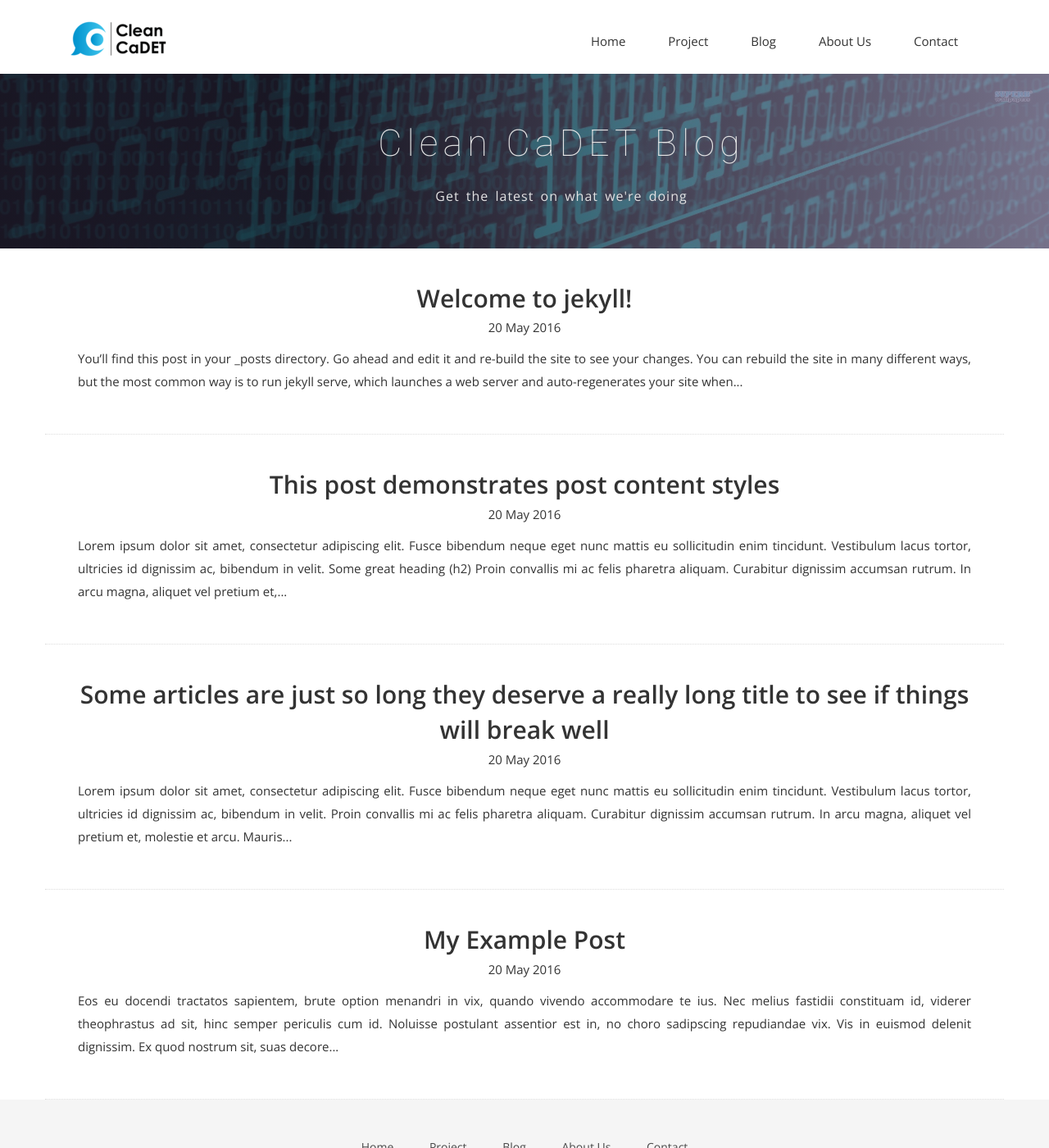
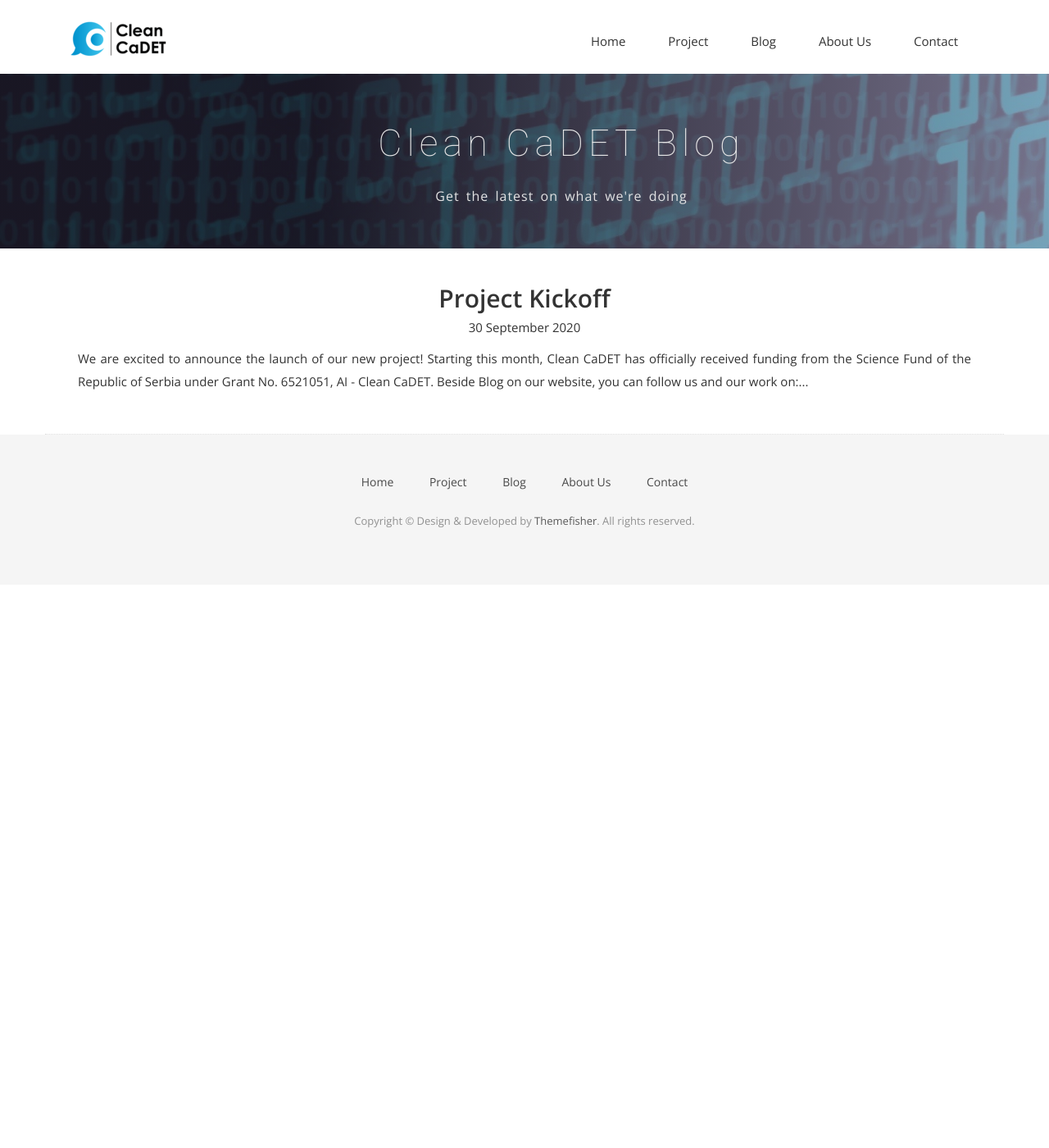
Before and after one commit to Clean-CaDET/clean-cadet.github.io, a Jekyll site: the page built from blog.html, in a window 1280 px wide and 1400 px high. Shown: the whole window at 82% size. Built offline with Jekyll 4.4.1, drawn with Linux system fonts in a browser that asks for light colours; nearby versions of some CDN libraries; some web fonts are replaced.

Commit message:
Project kickoff blog post.

````diff
--- a/_posts/2016-05-20-my-example-post.md
+++ /dev/null
@@ -1,12 +0,0 @@
----
-layout: post
----
-
-Eos eu docendi tractatos sapientem, brute option menandri in vix, quando vivendo accommodare te ius. Nec melius fastidii constituam id, viderer theophrastus ad sit, hinc semper periculis cum id. Noluisse postulant assentior est in, no choro sadipscing repudiandae vix. Vis in euismod delenit dignissim. Ex quod nostrum sit, suas decore animal id ius, nobis solet detracto quo te.
-
-{% comment %}
-Might you have an include in your theme? Why not try it here!
-{% include my-themes-great-include.html %}
-{% endcomment %}
-
-No laudem altera adolescens has, volumus lucilius eum no. Eam ei nulla audiam efficiantur. Suas affert per no, ei tale nibh sea. Sea ne magna harum, in denique scriptorem sea, cetero alienum tibique ei eos. Labores persequeris referrentur eos ei.
--- a/_posts/2016-05-20-super-long-article.md
+++ /dev/null
@@ -1,10 +0,0 @@
----
-layout: post
-title: "Some articles are just so long they deserve a really long title to see if things will break well"
----
-
-Lorem ipsum dolor sit amet, consectetur adipiscing elit. Fusce bibendum neque eget nunc mattis eu sollicitudin enim tincidunt. Vestibulum lacus tortor, ultricies id dignissim ac, bibendum in velit. Proin convallis mi ac felis pharetra aliquam. Curabitur dignissim accumsan rutrum. In arcu magna, aliquet vel pretium et, molestie et arcu. Mauris lobortis nulla et felis ullamcorper bibendum. Phasellus et hendrerit mauris. Proin eget nibh a massa vestibulum pretium. Suspendisse eu nisl a ante aliquet bibendum quis a nunc. Praesent varius interdum vehicula. Aenean risus libero, placerat at vestibulum eget, ultricies eu enim. Praesent nulla tortor, malesuada adipiscing adipiscing sollicitudin, adipiscing eget est.
-
-Lorem ipsum dolor sit amet, consectetur adipiscing elit. Fusce bibendum neque eget nunc mattis eu sollicitudin enim tincidunt. Vestibulum lacus tortor, ultricies id dignissim ac, bibendum in velit. Proin convallis mi ac felis pharetra aliquam. Curabitur dignissim accumsan rutrum. In arcu magna, aliquet vel pretium et, molestie et arcu. Mauris lobortis nulla et felis ullamcorper bibendum. Phasellus et hendrerit mauris. Proin eget nibh a massa vestibulum pretium. Suspendisse eu nisl a ante aliquet bibendum quis a nunc. Praesent varius interdum vehicula. Aenean risus libero, placerat at vestibulum eget, ultricies eu enim. Praesent nulla tortor, malesuada adipiscing adipiscing sollicitudin, adipiscing eget est.
-
-Lorem ipsum dolor sit amet, consectetur adipiscing elit. Fusce bibendum neque eget nunc mattis eu sollicitudin enim tincidunt. Vestibulum lacus tortor, ultricies id dignissim ac, bibendum in velit. Proin convallis mi ac felis pharetra aliquam. Curabitur dignissim accumsan rutrum. In arcu magna, aliquet vel pretium et, molestie et arcu. Mauris lobortis nulla et felis ullamcorper bibendum. Phasellus et hendrerit mauris. Proin eget nibh a massa vestibulum pretium. Suspendisse eu nisl a ante aliquet bibendum quis a nunc. Praesent varius interdum vehicula. Aenean risus libero, placerat at vestibulum eget, ultricies eu enim. Praesent nulla tortor, malesuada adipiscing adipiscing sollicitudin, adipiscing eget est.
--- a/_posts/2016-05-20-this-post-demonstrates-post-content-styles.md
+++ /dev/null
@@ -1,87 +0,0 @@
----
-layout: post
-title: "This post demonstrates post content styles"
-author: "Bart Simpson"
-meta: "Springfield"
----
-
-Lorem ipsum dolor sit amet, consectetur adipiscing elit. Fusce bibendum neque eget nunc mattis eu sollicitudin enim tincidunt. Vestibulum lacus tortor, ultricies id dignissim ac, bibendum in velit.
-
-## Some great heading (h2)
-
-Proin convallis mi ac felis pharetra aliquam. Curabitur dignissim accumsan rutrum. In arcu magna, aliquet vel pretium et, molestie et arcu.
-
-Mauris lobortis nulla et felis ullamcorper bibendum. Phasellus et hendrerit mauris. Proin eget nibh a massa vestibulum pretium. Suspendisse eu nisl a ante aliquet bibendum quis a nunc. Praesent varius interdum vehicula. Aenean risus libero, placerat at vestibulum eget, ultricies eu enim. Praesent nulla tortor, malesuada adipiscing adipiscing sollicitudin, adipiscing eget est.
-
-## Another great heading (h2)
-
-Lorem ipsum dolor sit amet, consectetur adipiscing elit. Fusce bibendum neque eget nunc mattis eu sollicitudin enim tincidunt. Vestibulum lacus tortor, ultricies id dignissim ac, bibendum in velit.
-
-### Some great subheading (h3)
-
-Proin convallis mi ac felis pharetra aliquam. Curabitur dignissim accumsan rutrum. In arcu magna, aliquet vel pretium et, molestie et arcu. Mauris lobortis nulla et felis ullamcorper bibendum.
-
-Phasellus et hendrerit mauris. Proin eget nibh a massa vestibulum pretium. Suspendisse eu nisl a ante aliquet bibendum quis a nunc.
-
-### Some great subheading (h3)
-
-Praesent varius interdum vehicula. Aenean risus libero, placerat at vestibulum eget, ultricies eu enim. Praesent nulla tortor, malesuada adipiscing adipiscing sollicitudin, adipiscing eget est.
-
-> This quote will change your life. It will reveal the secrets of the universe, and all the wonders of humanity. Don't misuse it.
-
-Lorem ipsum dolor sit amet, consectetur adipiscing elit. Fusce bibendum neque eget nunc mattis eu sollicitudin enim tincidunt.
-
-### Some great subheading (h3)
-
-Vestibulum lacus tortor, ultricies id dignissim ac, bibendum in velit. Proin convallis mi ac felis pharetra aliquam. Curabitur dignissim accumsan rutrum.
-
-```html
-<html>
-  <head>
-  </head>
-  <body>
-    <p>Hello, World!</p>
-  </body>
-</html>
-```
-
-
-In arcu magna, aliquet vel pretium et, molestie et arcu. Mauris lobortis nulla et felis ullamcorper bibendum. Phasellus et hendrerit mauris.
-
-#### You might want a sub-subheading (h4)
-
-In arcu magna, aliquet vel pretium et, molestie et arcu. Mauris lobortis nulla et felis ullamcorper bibendum. Phasellus et hendrerit mauris.
-
-In arcu magna, aliquet vel pretium et, molestie et arcu. Mauris lobortis nulla et felis ullamcorper bibendum. Phasellus et hendrerit mauris.
-
-#### But it's probably overkill (h4)
-
-In arcu magna, aliquet vel pretium et, molestie et arcu. Mauris lobortis nulla et felis ullamcorper bibendum. Phasellus et hendrerit mauris.
-
-### Oh hai, an unordered list!!
-
-In arcu magna, aliquet vel pretium et, molestie et arcu. Mauris lobortis nulla et felis ullamcorper bibendum. Phasellus et hendrerit mauris.
-
-- First item, yo
-- Second item, dawg
-- Third item, what what?!
-- Fourth item, fo sheezy my neezy
-
-### Oh hai, an ordered list!!
-
-In arcu magna, aliquet vel pretium et, molestie et arcu. Mauris lobortis nulla et felis ullamcorper bibendum. Phasellus et hendrerit mauris.
-
-1. First item, yo
-2. Second item, dawg
-3. Third item, what what?!
-4. Fourth item, fo sheezy my neezy
-
-
-
-## Headings are cool! (h2)
-
-Proin eget nibh a massa vestibulum pretium. Suspendisse eu nisl a ante aliquet bibendum quis a nunc. Praesent varius interdum vehicula. Aenean risus libero, placerat at vestibulum eget, ultricies eu enim. Praesent nulla tortor, malesuada adipiscing adipiscing sollicitudin, adipiscing eget est.
-
-Praesent nulla tortor, malesuada adipiscing adipiscing sollicitudin, adipiscing eget est.
-
-Proin eget nibh a massa vestibulum pretium. Suspendisse eu nisl a ante aliquet bibendum quis a nunc.
--- a/_posts/2016-05-20-welcome-to-jekyll.md
+++ /dev/null
@@ -1,26 +0,0 @@
----
-layout: post
-title: Welcome to jekyll!
-subtitle: Jekyll is a blog-aware, static site generator in Ruby https://jekyllrb.com
-date: 2016-05-20 21:11:27
-author: jekyll
----
-You’ll find this post in your `_posts` directory. Go ahead and edit it and re-build the site to see your changes. You can rebuild the site in many different ways, but the most common way is to run `jekyll serve`, which launches a web server and auto-regenerates your site when a file is updated.
-
-To add new posts, simply add a file in the `_posts` directory that follows the convention `YYYY-MM-DD-name-of-post.ext` and includes the necessary front matter. Take a look at the source for this post to get an idea about how it works.
-
-Jekyll also offers powerful support for code snippets:
-
-{% highlight ruby %}
-def print_hi(name)
-  puts "Hi, #{name}"
-end
-print_hi('Tom')
-#=> prints 'Hi, Tom' to STDOUT.
-{% endhighlight %}
-
-Check out the [Jekyll docs][jekyll-docs] for more info on how to get the most out of Jekyll. File all bugs/feature requests at [Jekyll’s GitHub repo][jekyll-gh]. If you have questions, you can ask them on [Jekyll Talk][jekyll-talk].
-
-[jekyll-docs]: http://jekyllrb.com/docs/home
-[jekyll-gh]:   https://github.com/jekyll/jekyll
-[jekyll-talk]: https://talk.jekyllrb.com/
--- /dev/null
+++ b/_posts/2020-09-30-project-kickoff.md
@@ -0,0 +1,18 @@
+---
+layout: post
+title: "Project Kickoff"
+author: "Dragan Vidaković"
+---
+
+We are excited to announce the launch of our new project!
+
+Starting this month, Clean CaDET has officially received funding from the [Science Fund of the Republic of Serbia](http://fondzanauku.gov.rs/?lang=en) under **Grant No. 6521051, AI - Clean CaDET**.
+
+Beside Blog on our website, you can follow us and our work on:
+
+- **GitHub** via [Clean CaDET organization](https://github.com/Clean-CaDET)
+- **Linkedin** via [Clean CaDET page](https://www.linkedin.com/company/clean-cadet)
+- **Medium** via [Clean CaDET publication](https://medium.com/clean-cadet)
+- **ResearchGate** via [Clean CaDET project](https://www.researchgate.net/project/Clean-CaDET-Clean-Code-and-Design-Educational-Tool)
+
+We thank our benefactors and look to exceed their expectations in the months to come.
--- a/contact.html
+++ b/contact.html
@@ -34,7 +34,7 @@ permalink: /contact/
           </ul>
 
           <br>
-          <h2>Follow us on social media</h2>
+          <h2>Follow us</h2>
           <ul class="social-icons">
             <li>
               <a href="https://github.com/Clean-CaDET"><i class="fab fa-github"></i></a>
````
